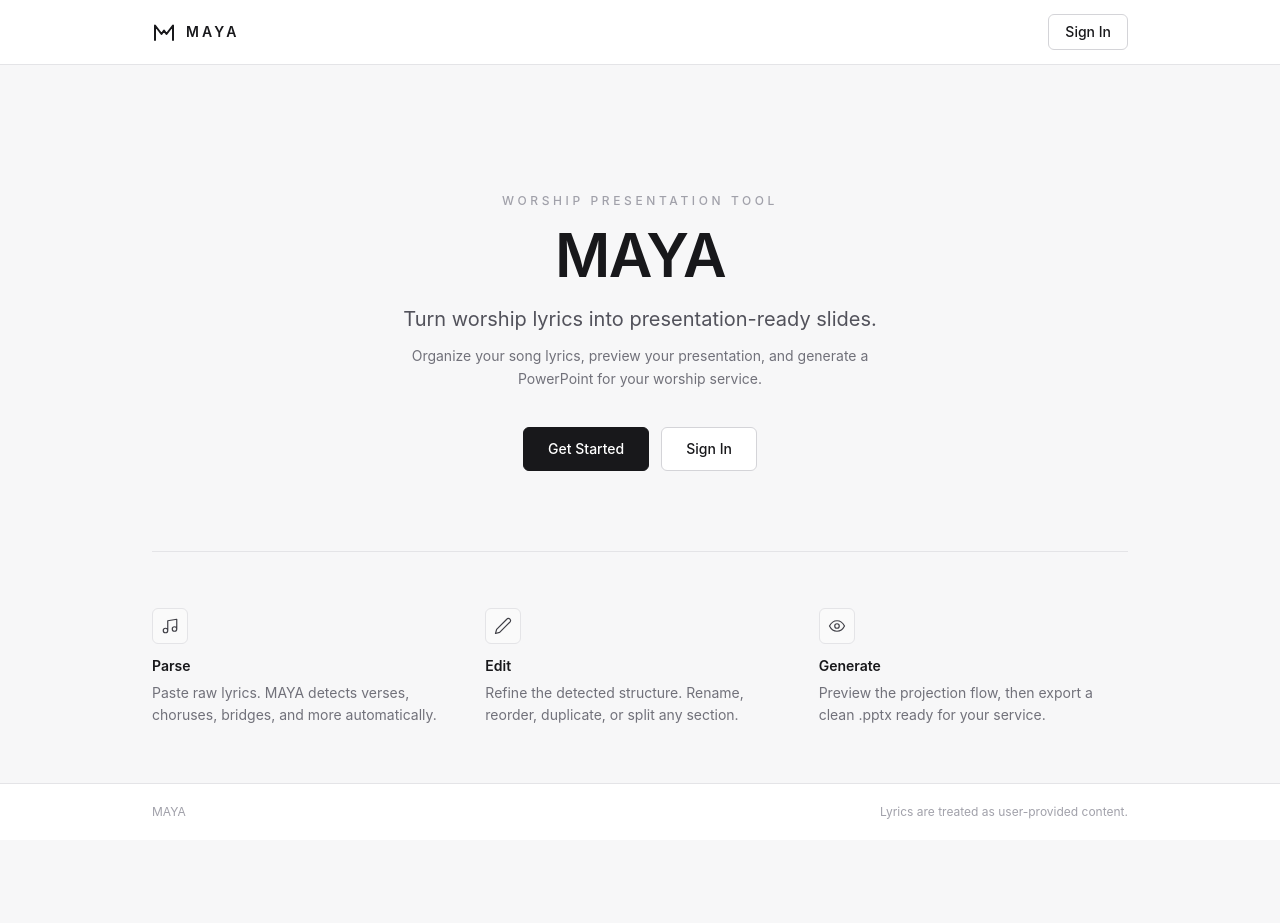
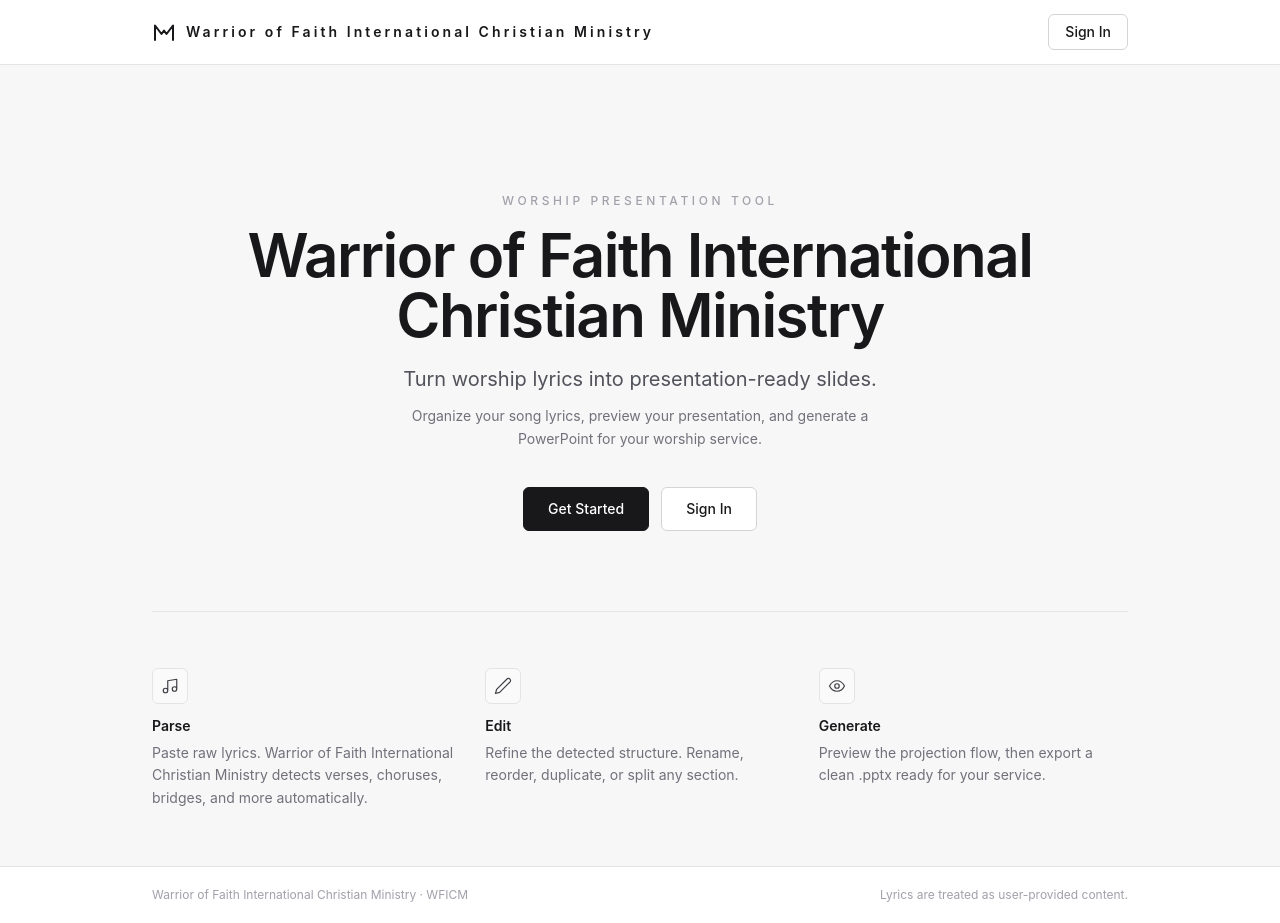
Before and after one commit to watoraewah-web/MayaHomes, a Next.js app: page / in a window 1280 px wide. Before the commit the page ends 840 px from the top, so only its background shows below. Built offline with nearby package versions, Linux system fonts and the light colour scheme.

Commit message:
Update ministry branding

```diff
--- a/src/app/(app)/dashboard/page.tsx
+++ b/src/app/(app)/dashboard/page.tsx
@@ -119,7 +119,7 @@ export default function DashboardPage() {
     <div className="mx-auto max-w-5xl px-6 py-10">
       <div className="mb-8">
         <h1 className="text-2xl font-semibold tracking-tight text-zinc-900">
-          Welcome to MAYA
+          Welcome to Warrior of Faith International Christian Ministry
         </h1>
         <p className="mt-1 text-sm text-zinc-500">
           Create worship presentations from your song lyrics.
@@ -165,7 +165,7 @@ export default function DashboardPage() {
           <EmptyState
             icon={<SongsIcon width={20} height={20} />}
             title="No songs yet"
-            description="Create your first song by pasting its lyrics. MAYA will detect the sections and build the slides for you."
+            description="Create your first song by pasting its lyrics. Warrior of Faith International Christian Ministry will detect the sections and build the slides for you."
             action={
               <Button
                 variant="primary"
--- a/src/app/(app)/layout.tsx
+++ b/src/app/(app)/layout.tsx
@@ -49,7 +49,7 @@ function SidebarContent({
       <div className="flex h-16 items-center gap-2.5 border-b border-zinc-200 px-5">
         <MayaMark className="text-zinc-900" />
         <span className="text-sm font-semibold tracking-[0.22em] text-zinc-900">
-          MAYA
+          Warrior of Faith International Christian Ministry
         </span>
       </div>
 
@@ -176,7 +176,9 @@ export default function AppLayout({ children }: { children: React.ReactNode }) {
   }
 
   if (loading) {
-    return <PageLoader label="Loading MAYA" />;
+    return (
+      <PageLoader label="Loading Warrior of Faith International Christian Ministry" />
+    );
   }
 
   if (sessionError || !user) {
@@ -218,7 +220,7 @@ export default function AppLayout({ children }: { children: React.ReactNode }) {
         <div className="flex items-center gap-2.5">
           <MayaMark className="text-zinc-900" />
           <span className="text-sm font-semibold tracking-[0.22em] text-zinc-900">
-            MAYA
+            Warrior of Faith International Christian Ministry
           </span>
         </div>
         <button
--- a/src/app/(app)/settings/page.tsx
+++ b/src/app/(app)/settings/page.tsx
@@ -74,7 +74,8 @@ export default function SettingsPage() {
           Settings
         </h1>
         <p className="mt-1 text-sm text-zinc-500">
-          Your MAYA account and profile.
+          Your Warrior of Faith International Christian Ministry account and
+          profile.
         </p>
       </div>
 
@@ -130,9 +131,9 @@ export default function SettingsPage() {
       </Card>
 
       <div className="mt-4 rounded-lg border border-zinc-200 bg-white p-5 text-xs leading-relaxed text-zinc-400 shadow-card">
-        MAYA treats all lyrics as user-provided content. Only paste lyrics you
-        are authorized to use. Your songs, sections, and presentations are
-        private to your account.
+        Warrior of Faith International Christian Ministry treats all lyrics as
+        user-provided content. Only paste lyrics you are authorized to use. Your
+        songs, sections, and presentations are private to your account.
       </div>
     </div>
   );
--- a/src/app/(app)/songs/new/page.tsx
+++ b/src/app/(app)/songs/new/page.tsx
@@ -80,8 +80,8 @@ export default function NewSongPage() {
           Create Song
         </h1>
         <p className="mt-1 text-sm text-zinc-500">
-          Paste the complete lyrics. MAYA will detect the sections
-          automatically.
+          Paste the complete lyrics. Warrior of Faith International Christian
+          Ministry will detect the sections automatically.
         </p>
       </div>
 
--- a/src/app/(app)/songs/page.tsx
+++ b/src/app/(app)/songs/page.tsx
@@ -169,7 +169,8 @@ export default function SongsPage() {
             Songs
           </h1>
           <p className="mt-1 text-sm text-zinc-500">
-            All songs you have created in MAYA.
+            All songs you have created in Warrior of Faith International
+            Christian Ministry.
           </p>
         </div>
         <Button
--- a/src/app/layout.tsx
+++ b/src/app/layout.tsx
@@ -3,7 +3,8 @@ import "./globals.css";
 import { NotificationProvider } from "@/components/Notifications";
 
 export const metadata: Metadata = {
-  title: "MAYA — Worship Lyrics to PowerPoint",
+  title:
+    "Warrior of Faith International Christian Ministry — Worship Lyrics to PowerPoint",
   description:
     "Organize your song lyrics, preview your presentation, and generate a PowerPoint for your worship service.",
 };
--- a/src/app/page.tsx
+++ b/src/app/page.tsx
@@ -5,7 +5,7 @@ const features = [
   {
     title: "Parse",
     description:
-      "Paste raw lyrics. MAYA detects verses, choruses, bridges, and more automatically.",
+      "Paste raw lyrics. Warrior of Faith International Christian Ministry detects verses, choruses, bridges, and more automatically.",
     path: "M9 18V5l12-2v13M6 21a3 3 0 1 0 0-6 3 3 0 0 0 0 6Zm12-2a3 3 0 1 0 0-6 3 3 0 0 0 0 6Z",
   },
   {
@@ -29,7 +29,9 @@ export default function LandingPage() {
         <div className="mx-auto flex h-16 max-w-5xl items-center justify-between px-6">
           <div className="flex items-center gap-2.5">
             <MayaMark className="text-zinc-900" />
-            <span className="text-sm font-semibold tracking-[0.22em] text-zinc-900">MAYA</span>
+            <span className="text-sm font-semibold tracking-[0.22em] text-zinc-900">
+              Warrior of Faith International Christian Ministry
+            </span>
           </div>
           <Link
             href="/signin"
@@ -46,7 +48,7 @@ export default function LandingPage() {
             Worship Presentation Tool
           </p>
           <h1 className="text-5xl font-semibold tracking-tight text-zinc-900 md:text-6xl">
-            MAYA
+            Warrior of Faith International Christian Ministry
           </h1>
           <p className="mt-5 max-w-xl text-lg text-zinc-600 md:text-xl">
             Turn worship lyrics into presentation-ready slides.
@@ -90,7 +92,9 @@ export default function LandingPage() {
                 </svg>
               </div>
               <h3 className="text-sm font-semibold text-zinc-900">{f.title}</h3>
-              <p className="mt-1.5 text-sm leading-relaxed text-zinc-500">{f.description}</p>
+              <p className="mt-1.5 text-sm leading-relaxed text-zinc-500">
+                {f.description}
+              </p>
             </div>
           ))}
         </section>
@@ -98,7 +102,7 @@ export default function LandingPage() {
 
       <footer className="border-t border-zinc-200 bg-white">
         <div className="mx-auto flex h-14 max-w-5xl items-center justify-between px-6 text-xs text-zinc-400">
-          <span>MAYA</span>
+          <span>Warrior of Faith International Christian Ministry · WFICM</span>
           <span>Lyrics are treated as user-provided content.</span>
         </div>
       </footer>
--- a/src/app/signin/page.tsx
+++ b/src/app/signin/page.tsx
@@ -92,7 +92,7 @@ export default function SignInPage() {
         <div className="mb-8 flex flex-col items-center gap-2">
           <MayaMark className="text-zinc-900" />
           <span className="text-sm font-semibold tracking-[0.22em] text-zinc-900">
-            MAYA
+            Warrior of Faith International Christian Ministry
           </span>
         </div>
         <div className="rounded-lg border border-zinc-200 bg-white p-6 shadow-card">
--- a/src/app/signup/page.tsx
+++ b/src/app/signup/page.tsx
@@ -60,7 +60,7 @@ export default function SignUpPage() {
         <div className="mb-8 flex flex-col items-center gap-2">
           <MayaMark className="text-zinc-900" />
           <span className="text-sm font-semibold tracking-[0.22em] text-zinc-900">
-            MAYA
+            Warrior of Faith International Christian Ministry
           </span>
         </div>
         <div className="rounded-lg border border-zinc-200 bg-white p-6 shadow-card">
--- a/src/components/SettingsPanel.tsx
+++ b/src/components/SettingsPanel.tsx
@@ -219,8 +219,9 @@ export function SettingsPanel({
               }
             />
             <p className="mt-1 text-[11px] leading-snug text-zinc-400">
-              Groups count original lyric lines. If a group does not fit, MAYA
-              auto-fits the font or splits it into another slide.
+              Groups count original lyric lines. If a group does not fit,
+              Warrior of Faith International Christian Ministry auto-fits the
+              font or splits it into another slide.
             </p>
           </div>
         </div>
```
Also changed, not shown: 1 other file (tests, documents, lock files or other folders).
